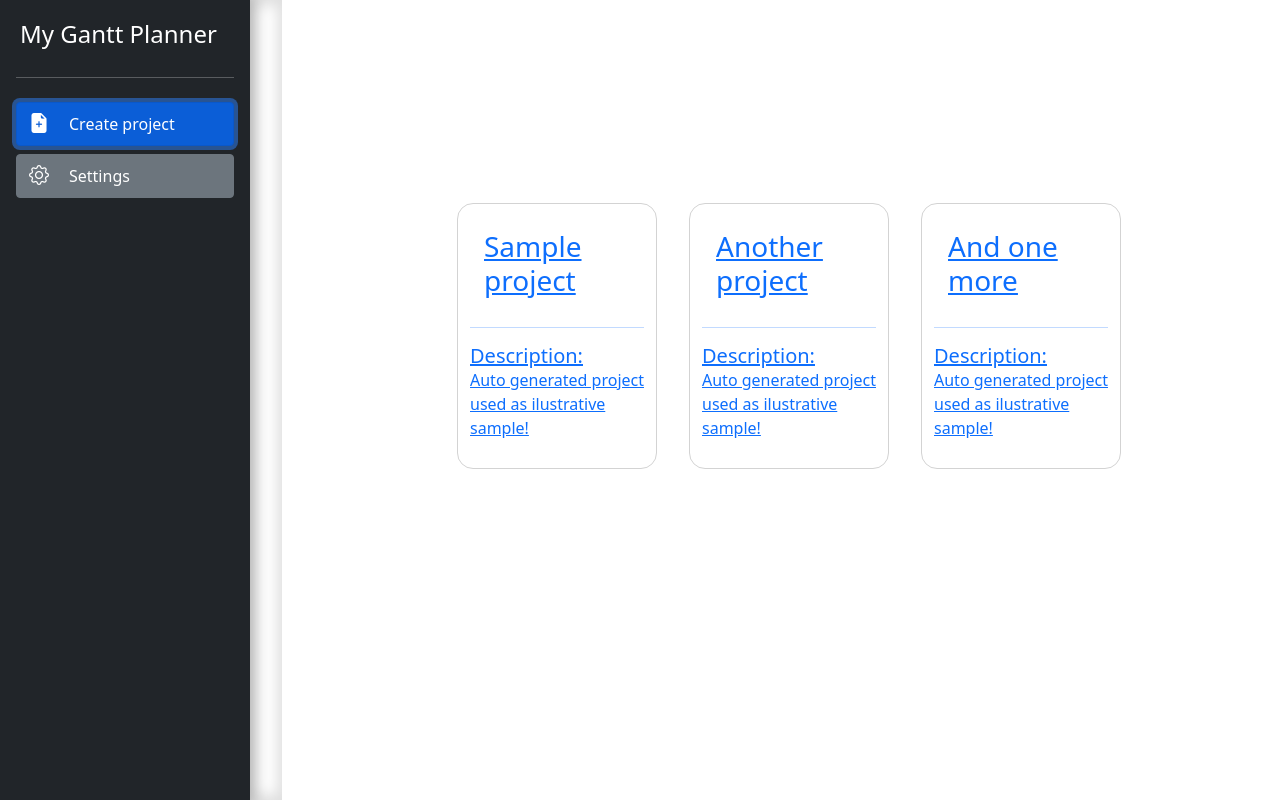
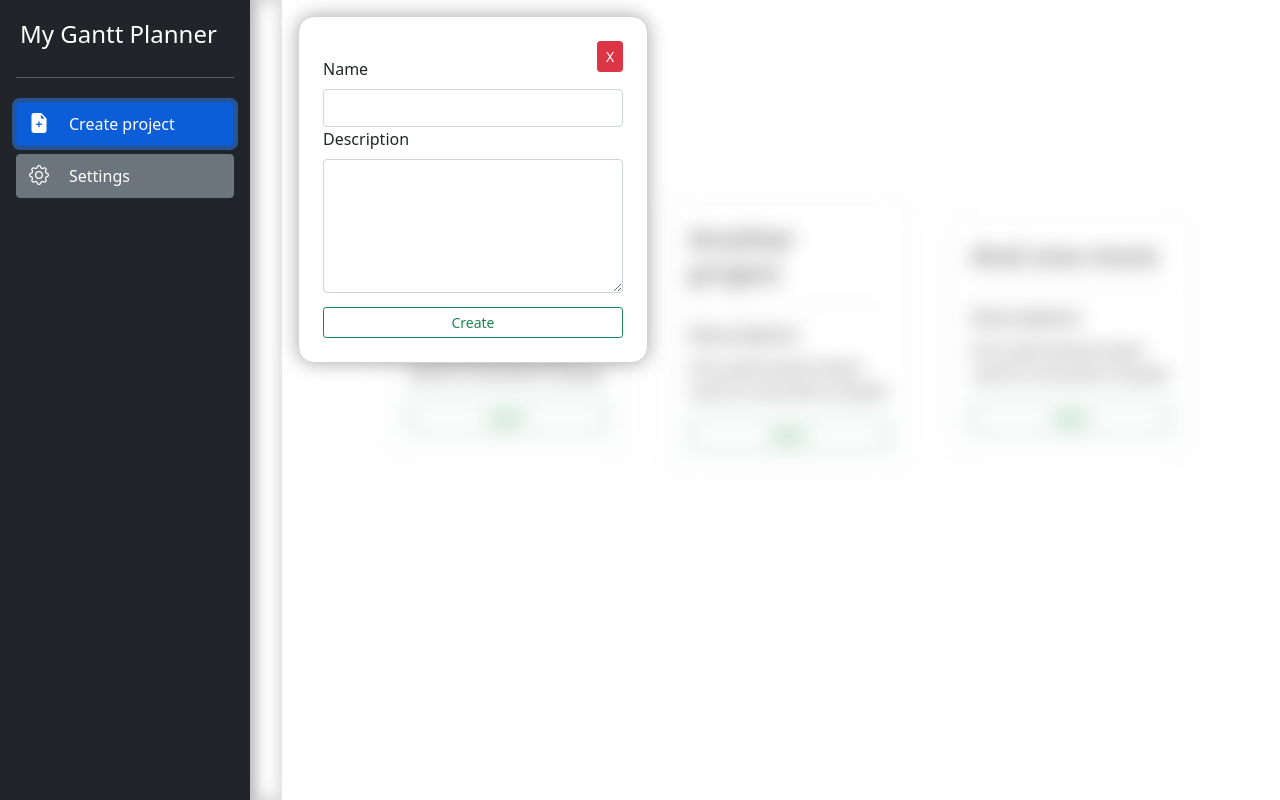
Before and after one commit to RnsX/gantt-planner, a React (Create React App) app: page / in a window 1280 px wide. Both pictures are taken after a click on the button "Create project". Built offline with nearby package versions, Linux system fonts and the light colour scheme.

Commit message:
New project modal

```diff
--- a/src/components/LeftSidebar.tsx
+++ b/src/components/LeftSidebar.tsx
@@ -2,6 +2,7 @@ import React, { useEffect } from 'react';
 import { useDispatch } from 'react-redux';
 import { matchPath, useLocation, useNavigate } from 'react-router-dom';
 import NavBtn from '../components/NavBtn';
+import { toggleNewProjectModalAction } from '../redux/Projects';
 
 const LeftSidebar = () => {
 
@@ -11,6 +12,9 @@ const LeftSidebar = () => {
     // button & function for "add new project"
     // right click and "edit project" or "remove project"
 
+    const createProjectModal = () => {
+        dispatch(toggleNewProjectModalAction());
+    }
 
 
     return (
@@ -21,7 +25,7 @@ const LeftSidebar = () => {
 
             <hr/>
             {NavBtn('Go back', () => navigate(-1), location.pathname == '/' ? false : true, 'bi bi-arrow-left-square-fill', 'btn btn-secondary', '20px')}
-            {NavBtn('Create project', () => {}, matchPath({ path: '/'},location.pathname) != null ? true : false, 'bi bi-file-earmark-plus-fill', 'btn btn-primary', '20px')}
+            {NavBtn('Create project', () => createProjectModal(), matchPath({ path: '/'},location.pathname) != null ? true : false, 'bi bi-file-earmark-plus-fill', 'btn btn-primary', '20px')}
             {NavBtn('Create task', () => {}, matchPath({ path: '/Project/:id'},location.pathname) != null ? true : false, 'bi bi-node-plus-fill', 'btn btn-primary', '20px')}
             {NavBtn('Settings', () => {}, location.pathname == '/' ? true : false, 'bi bi-gear', 'btn btn-secondary', '20px')}
             {NavBtn('Project settings', () => {}, matchPath({ path: '/Project/:id'},location.pathname) != null ? true : false, 'bi bi-gear', 'btn btn-secondary', '20px')}
--- /dev/null
+++ b/src/components/NewProjModal.tsx
@@ -0,0 +1,66 @@
+import React, { useState } from 'react';
+import { useDispatch, useSelector } from 'react-redux';
+import { IProject } from '../data-structures/Project';
+import { gotProjectsAction, toggleNewProjectModalAction } from '../redux/Projects';
+import { IAppState } from '../redux/Store';
+
+const NewProjModal = () => {
+
+    const dispatch = useDispatch();
+    const projectList: IProject[] = useSelector((state: IAppState) => state.projects.projects);
+
+    const closeModal = () => {
+        dispatch(toggleNewProjectModalAction());
+    }
+    const createProject = () => {
+        let newProjectList = projectList;
+        let newProject:IProject = {
+            Info: {
+                id: 0,
+                name: '',
+                description: ''
+            },
+            Tasks: []
+        };
+        newProject.Info = form;
+        newProjectList.push(newProject);
+        dispatch(gotProjectsAction(newProjectList));
+        dispatch(toggleNewProjectModalAction());
+    }
+
+    const [form, setForm] = useState({
+        id: 0,
+        name: '',
+        description: ''
+    });
+
+    const updateFormField = (input:string, value: string) => {
+        setForm({...form, [input]:value});
+    }
+
+    return (
+        <div style={{
+            width: '350px',
+            minHeight: '300px',
+            border: '1px solid lightgray',
+            position: 'absolute',
+            zIndex: 999,
+            backgroundColor: 'white',
+            display: 'flex',
+            flexDirection: 'column',
+            borderRadius: '1em',
+            padding: '1.5em',
+            WebkitBoxShadow: '0px 0px 19px 0px rgba(0,0,0,0.34)',
+            boxShadow: '0px 0px 19px 0px rgba(0,0,0,0.34)'
+        }}>
+            <button onClick={closeModal} className='btn btn-danger btn-sm' style={{width: 'fit-content', position: 'absolute', right: '0', marginRight: '1.7em'}}>X</button>
+            <label className='form-label' style={{marginTop: '1em'}}>Name</label>
+            <input name="name" onChange={(e:React.ChangeEvent<HTMLInputElement>) => updateFormField(e.target.name, e.target.value)} className='form-control' value={form.name}></input>
+            <label className='form-label'>Description</label>
+            <textarea name="description" onChange={(e:React.ChangeEvent<HTMLTextAreaElement>) => updateFormField(e.target.name, e.target.value)} className='form-control' value={form.description} rows={5}></textarea>
+            <button onClick={createProject} className='btn btn-outline-success btn-sm' style={{width: '100%', marginTop: '1em'}}>Create</button>
+        </div>
+    )
+};
+
+export default NewProjModal;
--- a/src/components/ProjectCard.tsx
+++ b/src/components/ProjectCard.tsx
@@ -7,20 +7,25 @@ const ProjectCard = (props:{project:IProject}) => {
 
     return (
         <div className='projCardContainer'>
-            <h3>{project.Info.name}</h3>
-            <hr/>
-            <h5>Description:</h5>
-            <p>{project.Info.description}</p>
+            <div>
+                <h3>{project.Info.name}</h3>
+                <hr/>
+                <h5>Description:</h5>
+                <p>{project.Info.description}</p>
+                <button className='btn btn-outline-success btn-sm' style={{width: '100%'}}>Open</button>
+            </div>
+
             <style>
                 {`
                     .projCardContainer {
-                        width: 200px;
+                        width: 250px;
                         min-height: 200px;
-                        padding: 0.75em;
+                        padding: 1.5em;
                         border: 1px solid lightgray;
                         border-radius: 1em;
                         background-color: white;
                         margin: 1em;
+                        color: #474747;
                     }
 
                     .projCardContainer:hover{
--- a/src/pages/ProjectList.tsx
+++ b/src/pages/ProjectList.tsx
@@ -6,11 +6,13 @@ import { IAppState } from '../redux/Store';
 import ProjectCard from '../components/ProjectCard';
 import { API_GetProjects } from '../placeholder-data/Projects';
 import { Link } from 'react-router-dom';
+import NewProjModal from '../components/NewProjModal';
 
 const ProjectList = () => {
 
     const dispatch = useDispatch();
     const projectList:IProject[] = useSelector((state: IAppState) => state.projects.projects);
+    const newProjectModal:boolean = useSelector((state: IAppState) => state.projects.showNewProjectModal);
 
     const renderProjectList = async () => {
         if(projectList.length == 0)
@@ -27,10 +29,21 @@ const ProjectList = () => {
 
     return (
         <div>
-            <div className='projectList'>
+            {
+                newProjectModal == true
+                ? <NewProjModal></NewProjModal>
+                : ''
+            }
+            <div className='projectList'
+                style={{
+                    filter: newProjectModal == true ? 'blur(10px)' : 'blur(0px)',
+                    pointerEvents: newProjectModal == true ? 'none' : 'all',
+                    transition: '0.5s ease-in-out'
+                }}
+            >
                 {
                     projectList.map((project)=> (
-                        <Link key={project.Info.id} to={`/Project/${project.Info.id}`}>
+                        <Link key={project.Info.id} to={`/Project/${project.Info.id}`} style={{textDecoration: 'none'}}>
                             <ProjectCard project={project}></ProjectCard>
                         </Link>
                     ))
```
